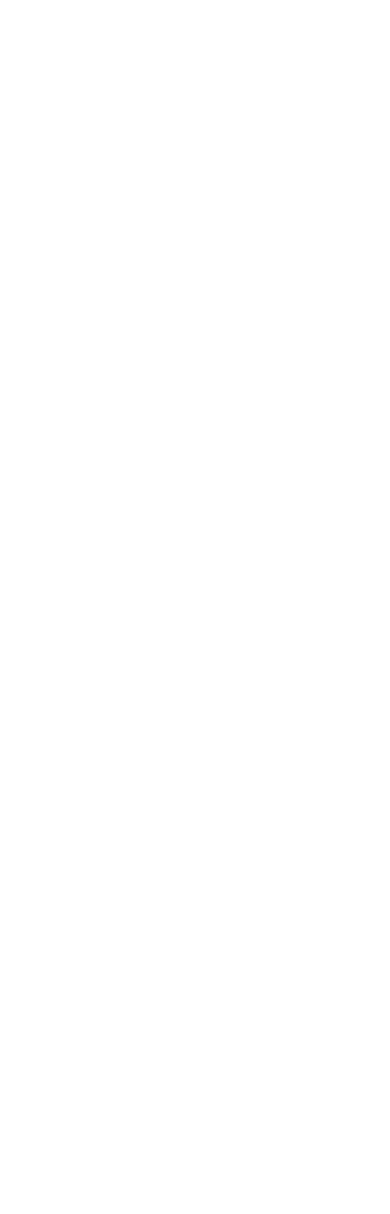
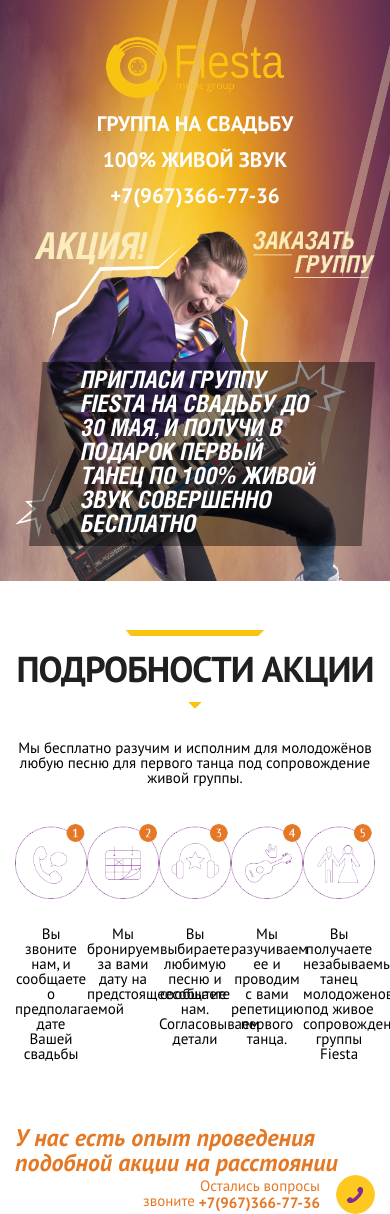
Before and after one commit to RadiksMan/fiestalending, a PHP site: page /process.php in a window 390 px wide; the page is wider, and only the part inside the window is pictured. Before the commit the part shown is empty. Before the commit the page ends 844 px from the top of that part, so only its background shows below. Run offline with PHP 8.4, Linux system fonts and the light colour scheme.

Commit message:
new upload

```diff
--- a/css/style.css
+++ b/css/style.css
@@ -49,12 +49,15 @@
 .ctext p:last-child,.ctext ul:last-child{margin-bottom:0;}
 .ctext table{border-collapse:collapse;}
 .ctext table tr td,.ctext table{border:1px solid;}
+.text-center{text-align: center;}
+.text-left{text-align: left;}
+.text-right{text-align: right;}
 /* /base typo*/
 
 
 /* wraps styling*/
 
-.mbox{width:960px;margin:0 auto;position:relative;z-index:1;}
+.mbox{width:1025px;margin:0 auto;position:relative;z-index:1;}
 .mbox:after, .cfix:after{content:"";clear:both;font-size:1px;line-height:1px;height:0;overflow:hidden;display:block;}
 
 /* /wraps styling*/
@@ -66,9 +69,76 @@
 .footer{position:relative;bottom:0;left:0;width:100%;z-index:2;overflow:hidden;color:#646464;}
 /*End Layout*/
 
-/* header */
 
-/* /header */
+/*section-1*/
+.section-1{background: url(../images/header-bg.jpg) center top no-repeat;background-size: auto 100%;overflow: hidden;}
+.section-1-top{padding-top: 37px;}
+.section-1-top-item{float: left;width: 25%;text-align: center;}
+.section-1-top-item span{display: inline-block;vertical-align: middle;text-transform: uppercase;color: #fff;font-size: 25px;padding-top: 15px;font-weight: bold;}
+.section-1-middle{position: relative;}
+.section-1-middle-text-left{position: absolute;top: 24%;left: 6%;}
+.section-1-middle-text-right{position: absolute;  right: 68px;top: 58px;}
+.section-1-middle-text-left span{font-size: 60px;color: #fbecbb;font-family: 'HeliosCondBlack';font-style: italic;}
+.section-1-middle-text-wrap{position: absolute;bottom: 55px;
+  left: 14px;}
+.section-1-middle-text{padding: 8px 52px;max-width: 361px;background: url(../images/section-1-middle-text.png) center center no-repeat;  background-size: 100% 100%;}
+.section-1-middle-text p{font-size: 33px;color: #fff;font-family: 'HeliosCondBlack';font-style: italic;text-transform: uppercase;line-height: 44px;}
+.section-1-middle-man{}
+
+
+/*section-2*/
+.section-title{}
+.section-title span{position: relative;color: #221f1f;font-size: 36px;font-weight: bold;/*font-family: 'HeliosCondBlack',sans-serif;*/;letter-spacing: -1px;}
+.section-title span:after{content: "";position: absolute;top: -15px;left: 50%;transform:translate(-50%,0);-webkit-transform:translate(-50%,0);-moz-transform:translate(-50%,0);width: 139px;height: 6px;background: url(../images/main-title-top-line.png) center center no-repeat;}
+.section-title span:before{content: "";position: absolute;bottom: -17px;left: 50%;transform:translate(-50%,0);-webkit-transform:translate(-50%,0);-moz-transform:translate(-50%,0);width: 14px;height: 7px;background: url(../images/main-title-bottom-line.png) center center no-repeat;}
+
+
+
+.section-2-middle-item{float: left;width: 20%;}
+.section-2-bottom-left{float: left;color: #e57825;font-size: 24px;font-weight: bold;font-style: italic;max-width: 425px;line-height: 25px;}
+.section-2-bottom-right{float: right;color: #e57825;}
+.section-2-bottom-right img{display: inline-block;vertical-align: middle;  padding-left: 12px;}
+.section-2-bottom-right span{display: inline-block;text-align: right;vertical-align: middle;}
+.section-2-bottom-right span span{font-weight: bold;}
+.section-2-middle-item-description{max-width: 180px;margin: 0 auto;}
+.section-2-wrap{padding-top: 70px;}
+.section-2-text-top{padding-top: 53px;  padding-bottom: 39px;}
+
+.section-2-middle-item-img{padding-bottom: 27px;}
+.section-2-middle-row{padding-bottom: 64px;}
+
+
+
+
+
+
+
+
+
+
+
+
+
+
+
+
+
+
+
+
+
+
+
+
+
+
+
+
+
+
+
+
+
 
 
 
@@ -79,22 +149,37 @@
 @media screen and (max-width:1366px){}
 @media screen and (max-width:1280px){}
 @media screen and (max-width:1024px){
-
+    .mbox{width:100%;padding-left: 15px;padding-right: 15px;box-sizing:border-box;}
+    .section-1-top-item span{font-size: 21px;}
 }
 @media screen and (max-width:960px){
-
+    .section-1-middle-text-right {position: absolute;right: 0px;top: 0px;}
 }
 @media screen and (max-width:767px){
+    .section-1-middle-text {max-width: 100%;}
 
 }
 
-@media screen and (max-width:640px){}
+@media screen and (max-width:640px){
+    .section-1-top-item{float: none;width: 100%;}
+    .section-1-top{padding-bottom: 25px;}
+    .section-1-middle-text-right{width: 34%;}
+    .section-1-middle-text-left span{font-size: 37px;}
+    .section-1-middle-text-left {top: 0%;}
+    .section-1{background-size: 100% 100%}
+    .section-1-middle-text p {line-height: 30px}
+}
 @media screen and (max-width:480px){
-
+    .section-1-middle-text p {font-size: 24px;line-height: 24px;}
+    .section-1-middle-text-wrap {bottom: 35px;}
 }
 
 @media screen and (max-width:320px){
-
+    .section-1-middle-text-left span{font-size: 30px;}
+    .section-1-middle-text-wrap {bottom: 0px;}
+    .section-1-middle-text p {font-size: 18px;}
+    .section-1-middle-text-left{display: none;}
+    .section-1-middle-text {padding: 8px 25px;}
 }
 /* стили только для IE9 - IE10 */
 @media screen and (min-width:0\0) {
--- a/footer.php
+++ b/footer.php
@@ -1,10 +1,3 @@
-	<footer class="" >
-		<div class="footer-top">
-
-		</div>
-		<div class="footer-bottom">
-
-		</div>
-	</footer>
+	</div>
 </body>
 </html>
--- a/header.php
+++ b/header.php
@@ -11,6 +11,7 @@
 
 	<link rel="stylesheet" type="text/css" href="css/reset.css" media="all" />
 	<link rel="stylesheet" type="text/css" href="css/style.css" media="all" />
+	<link rel="stylesheet" type="text/css" href="css/dima.css" media="all" />
 	<script src="js/jquery-1.10.0.min.js" type="text/javascript"></script>
 
 	<script src="js/selectivizr-min.js" type="text/javascript"></script>
@@ -33,6 +34,7 @@
 	<script src="js/skrollr.min.js" type="text/javascript"></script>
 
 	<script src="js/scr.js" type="text/javascript"></script>
+	<script src="js/dima.js" type="text/javascript"></script>
 
 	<!--[if lt IE 9]>
 		<script>
@@ -51,9 +53,4 @@
 </head>
 <body>
 	<?partial('zHiddenBlock');?>
-
-	<header class="header">
-		<div class="mbox">
-
-		</div>
-	</header>
+	<div class="main">
--- a/index.php
+++ b/index.php
@@ -0,0 +1 @@
+<?partial('section_1')?>
--- /dev/null
+++ b/partials/section_1.php
@@ -0,0 +1,99 @@
+<section class="section-1">
+    <div class="mbox">
+        <div class="section-1-top cfix">
+            <div class="section-1-top-item">
+                <div class="section-1-logo">
+                    <a href="#">
+                        <img src="images/header-logo.png" alt="">
+                    </a>
+                </div>
+            </div>
+            <div class="section-1-top-item">
+                <span>группа на свадьбу</span>
+            </div>
+            <div class="section-1-top-item">
+                <span>100% ЖИВОЙ ЗВУК</span>
+            </div>
+            <div class="section-1-top-item">
+                <span>+7(967)366-77-36</span>
+            </div>
+        </div>
+        <div class="section-1-middle">
+            <div class="section-1-middle-man text-center">
+                <img src="images/header-main-man-2.png" alt="">
+            </div>
+            <div class="section-1-middle-text-right">
+                <img src="images/header-bottom-text.png" alt="">
+            </div>
+            <div class="section-1-middle-text-left"><span>АКЦИЯ!</span></div>
+            <div class="section-1-middle-text-wrap">
+                <div class="section-1-middle-text">
+                    <p>Пригласи группу Fiesta на свадьбу до 30 мая, и получи в подарок первый танец по 100% живой звук совершенно бесплатно </p>
+                </div>
+            </div>
+        </div>
+    </div>
+</section>
+<section class="section-2">
+    <div class="mbox">
+        <div class="section-2-wrap">
+            <div class="section-title text-center">
+                <span>ПОДРОБНОСТИ АКЦИИ</span>
+            </div>
+            <div class="section-2-text-top text-center">
+                Мы бесплатно разучим и исполним для молодожёнов  любую песню для первого танца под сопровождение живой группы.
+            </div>
+            <div class="section-2-middle-row cfix">
+                <div class="section-2-middle-item text-center">
+                    <div class="section-2-middle-item-img">
+                        <img src="images/special-item-img1.png" alt="">
+                    </div>
+                    <div class="section-2-middle-item-description">
+                        Вы звоните нам, и сообщаете о предполагаемой дате Вашей свадьбы
+                    </div>
+                </div>
+                <div class="section-2-middle-item text-center">
+                    <div class="section-2-middle-item-img">
+                        <img src="images/special-item-img2.png" alt="">
+                    </div>
+                    <div class="section-2-middle-item-description">
+                        Мы бронируем за вами дату на предстоящеесобытие
+                    </div>
+                </div>
+                <div class="section-2-middle-item text-center">
+                    <div class="section-2-middle-item-img">
+                        <img src="images/special-item-img3.png" alt="">
+                    </div>
+                    <div class="section-2-middle-item-description">
+                       Вы выбираете любимую песню и сообщаете нам. Согласовываем  детали
+                    </div>
+                </div>
+                <div class="section-2-middle-item text-center">
+                    <div class="section-2-middle-item-img">
+                        <img src="images/special-item-img4.png" alt="">
+                    </div>
+                    <div class="section-2-middle-item-description">
+                        Мы разучиваем ее и проводим с вами репетицию первого танца.
+                    </div>
+                </div>
+                <div class="section-2-middle-item text-center">
+                    <div class="section-2-middle-item-img">
+                        <img src="images/special-item-img5.png" alt="">
+                    </div>
+                    <div class="section-2-middle-item-description">
+                        Вы получаете незабываемый танец молодоженов под живое сопровождение группы Fiesta
+                    </div>
+                </div>
+            </div>
+            <div class="section-2-bottom-row cfix">
+                <div class="section-2-bottom-left">У нас есть опыт проведения подобной акции на расстоянии </div>
+                <div class="section-2-bottom-right">
+                    <span>Остались вопросы<br>
+                        звоните <span>+7(967)366-77-36</span>
+                    </span>
+                    <img src="images/phone-small-img.png" alt="">
+                </div>
+            </div>
+        </div>
+    </div>
+</section>
```
Also changed, not shown: partials/anythingSlider.php (deleted, +0 -7 lines), partials/carousel.php (deleted, +0 -62 lines), partials/iosSlider.php (deleted, +0 -33 lines), css/dima.css (added), images/section-1-middle-text.png (added), js/dima.js (added).
